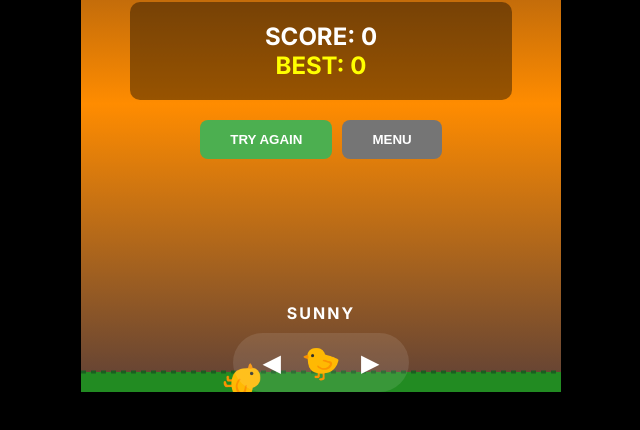
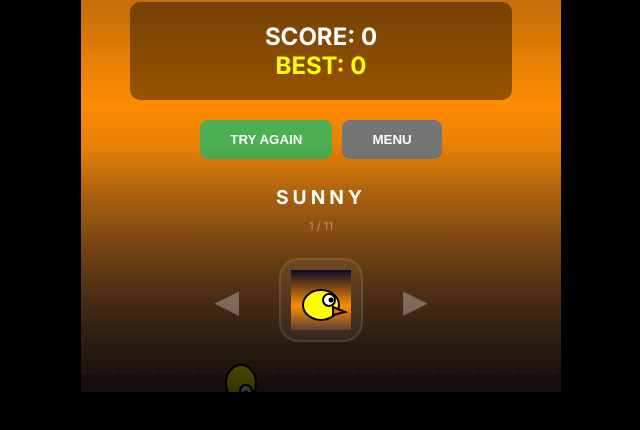
Before and after one commit to ypibsvanderdev/tung-tung-tung-sahur-bird, a website: page index.html in a window 1280 px wide. Both pictures are taken after a click on the button "START". Shown: the part 368-798 px from the top of the page, without its empty margins (319-959 px from the left). Drawn offline with Linux system fonts and the light colour scheme.

Commit message:
Elite Hyper-Upgrade: 100 Levels + 5 Dynamic Themes + Chibi Bird Renderer + Monkey skin

```diff
--- a/index.html
+++ b/index.html
@@ -70,27 +70,33 @@
         .btn-menu { background: #757575; color: #fff; }
         .btn-start { background: #4caf50; color: #fff; font-size: 1.2rem; padding: 15px 50px; }
 
-        /* --- CHARACTER SELECTOR (SLIDER) --- */
         #skin-slider-container {
             position: absolute; bottom: 40px; left: 0; right: 0;
             display: flex; flex-direction: column; align-items: center;
-            gap: 10px;
+            gap: 15px; background: linear-gradient(to top, rgba(0,0,0,0.8), transparent);
+            padding: 40px 0;
         }
 
-        #skin-name { font-weight: 700; color: #fff; text-transform: uppercase; letter-spacing: 2px; }
+        #skin-name { font-weight: 900; color: #fff; text-transform: uppercase; letter-spacing: 4px; font-size: 1.2rem; }
+        #skin-count { font-size: 0.7rem; color: rgba(255,255,255,0.4); margin-top: -5px; }
 
         .slider-wrapper {
-            display: flex; align-items: center; gap: 20px;
-            background: rgba(255,255,255,0.1); padding: 10px 30px; border-radius: 100px;
+            display: flex; align-items: center; gap: 40px;
+            padding: 10px;
         }
 
         .slider-arrow {
-            cursor: pointer; font-size: 1.5rem; transition: 0.2s; pointer-events: auto;
+            cursor: pointer; font-size: 2rem; transition: 0.3s; pointer-events: auto;
+            color: rgba(255,255,255,0.3);
         }
 
-        .slider-arrow:hover { color: #4caf50; }
+        .slider-arrow:hover { color: #fff; transform: scale(1.2); }
 
-        .skin-icon { font-size: 2rem; }
+        .skin-preview-box {
+            width: 80px; height: 80px; background: rgba(255,255,255,0.05);
+            border: 2px solid rgba(255,255,255,0.1); border-radius: 20px;
+            display: flex; align-items: center; justify-content: center;
+        }
 
         /* --- MODE TABS --- */
         .mode-tabs {
@@ -141,9 +147,12 @@
             <!-- SKIN SLIDER -->
             <div id="skin-slider-container">
                 <div id="skin-name">SUNNY</div>
+                <div id="skin-count">1 / 11</div>
                 <div class="slider-wrapper">
                     <div class="slider-arrow" onclick="prevSkin()">&#9664;</div>
-                    <div id="skin-icon" class="skin-icon">🐤</div>
+                    <div class="skin-preview-box">
+                        <canvas id="skinPreview" width="60" height="60"></canvas>
+                    </div>
                     <div class="slider-arrow" onclick="nextSkin()">&#9654;</div>
                 </div>
             </div>
--- a/scripts/game.js
+++ b/scripts/game.js
@@ -1,6 +1,6 @@
 /**
  * FLAPPY BIRD 1:1 CLONE | Elite Physics Core
- * Recreating https://flappy-clone--meqdad1.replit.app/
+ * Hyper-Upgrade: 100 Levels + Dynamic Themes + High-Fidelity Birds
  */
 
 const canvas = document.getElementById('gameCanvas');
@@ -11,7 +11,9 @@
 const scoreBox = document.getElementById('score-box');
 const goText = document.getElementById('go-text');
 const skinNameDisplay = document.getElementById('skin-name');
-const skinIconDisplay = document.getElementById('skin-icon');
+const skinPreviewCanvas = document.getElementById('skinPreview');
+const skinPreviewCtx = skinPreviewCanvas ? skinPreviewCanvas.getContext('2d') : null;
+const skinCountDisplay = document.getElementById('skin-count');
 
 // SFX
 const flapSfx = document.getElementById('flap-sfx');
@@ -29,26 +31,97 @@
 let isStarted = false;
 let isGameOver = false;
 let frameCount = 0;
-let mode = 'endless'; // endless, levels
+let mode = 'endless';
 let currentLevel = 0;
-const MAX_LEVELS = 10;
+const MAX_LEVELS = 100;
 const PIPES_PER_LEVEL = 10;
 
-// --- SKINS (11 Variant 1:1 List) ---
+// --- THEME SYSTEM ---
+const THEMES = [
+    { name: "CLASSIC", top: "#0a0a2a", mid: "#ff8c00", bot: "#5d4037", pipe: "#2e7d32", lip: "#4caf50" },
+    { name: "DESERT", top: "#87ceeb", mid: "#ffd700", bot: "#d2b48c", pipe: "#8b4513", lip: "#a0522d" },
+    { name: "NEON", top: "#000000", mid: "#4b0082", bot: "#000000", pipe: "#ff00ff", lip: "#00d4ff" },
+    { name: "GHOST", top: "#1a1a1b", mid: "#424242", bot: "#1a1a1b", pipe: "#616161", lip: "#9e9e9e" },
+    { name: "OCEAN", top: "#01579b", mid: "#03a9f4", bot: "#0277bd", pipe: "#0d47a1", lip: "#29b6f6" }
+];
+let currentTheme = THEMES[0];
+
+// --- SKINS (11 Variant High-Fidelity List) ---
 const SKINS = [
-    { name: "SUNNY", icon: "🐤", primary: "#ffff00" },
-    { name: "RUBY", icon: "🐦", primary: "#ff0000" },
-    { name: "SKY", icon: "🐦", primary: "#00d4ff" },
-    { name: "FOREST", icon: "🐦", primary: "#00ff88" },
-    { name: "GHOST", icon: "👻", primary: "#ffffff" },
-    { name: "COSMIC", icon: "🦄", primary: "#ff00ff" },
-    { name: "SHADOW", icon: "🦇", primary: "#444444" },
-    { name: "COW", icon: "🐮", primary: "#ffffff" },
-    { name: "FROG", icon: "🐸", primary: "#00ff00" },
-    { name: "MONKEY", icon: "🐵", primary: "#cd853f" },
-    { name: "PIRATE", icon: "🦜", primary: "#ffcc00" }
+    { name: "SUNNY", color: "#ffff00", beak: "#ff6600", accessory: null },
+    { name: "RUBY", color: "#ff0000", beak: "#cc0000", accessory: "hair" },
+    { name: "SKY", color: "#00d4ff", beak: "#ffcc00", accessory: null },
+    { name: "FOREST", color: "#00ff88", beak: "#ff6600", accessory: "leaf" },
+    { name: "GHOST", color: "#ffffff", beak: "rgba(0,0,0,0)", accessory: "halo" },
+    { name: "COSMIC", color: "#ff00ff", beak: "#ffff00", accessory: "star" },
+    { name: "SHADOW", color: "#222222", beak: "#ff0000", accessory: "crown" },
+    { name: "MONKEY", color: "#8b4513", beak: "#d2b48c", accessory: "ears" },
+    { name: "SWAN", color: "#f0f0f0", beak: "#ffa500", accessory: "neck" },
+    { name: "DUCK", color: "#ffff00", beak: "#ffa500", accessory: "cap" },
+    { name: "PIRATE", color: "#ffcc00", beak: "#ff6600", accessory: "hat" }
 ];
 let currentSkinIndex = 0;
+
+// --- SHARED RENDERERS ---
+function drawBirdStatic(ctx, skin, x, y) {
+    ctx.save();
+    ctx.translate(x, y);
+
+    // Body
+    ctx.fillStyle = skin.color;
+    ctx.strokeStyle = "#000";
+    ctx.lineWidth = 2;
+    ctx.beginPath();
+    ctx.ellipse(0, 0, 18, 15, 0, 0, Math.PI * 2);
+    ctx.fill();
+    ctx.stroke();
+
+    // Beak
+    ctx.fillStyle = skin.beak;
+    ctx.beginPath();
+    ctx.moveTo(12, 2);
+    ctx.lineTo(24, 7);
+    ctx.lineTo(12, 10);
+    ctx.closePath();
+    ctx.fill();
+    ctx.stroke();
+
+    // Eye
+    ctx.fillStyle = "#fff";
+    ctx.beginPath();
+    ctx.arc(8, -5, 6, 0, Math.PI * 2);
+    ctx.fill();
+    ctx.stroke();
+    ctx.fillStyle = "#000";
+    ctx.beginPath();
+    ctx.arc(10, -5, 2.5, 0, Math.PI * 2);
+    ctx.fill();
+
+    // Accessory
+    if (skin.accessory === "crown") {
+        ctx.fillStyle = "#ffd700";
+        ctx.beginPath(); ctx.moveTo(-10, -15); ctx.lineTo(-15, -25); ctx.lineTo(-10, -22); ctx.lineTo(-5, -28); ctx.lineTo(0, -22); ctx.lineTo(5, -25); ctx.lineTo(0, -15); ctx.closePath();
+        ctx.fill(); ctx.stroke();
+    } else if (skin.accessory === "hat") {
+        ctx.fillStyle = "#000"; ctx.fillRect(-15, -20, 30, 5); ctx.fillRect(-10, -35, 20, 15);
+    } else if (skin.accessory === "halo") {
+        ctx.strokeStyle = "#ffd700"; ctx.lineWidth = 3; ctx.beginPath(); ctx.ellipse(0, -30, 15, 5, 0, 0, Math.PI * 2); ctx.stroke();
+    } else if (skin.accessory === "leaf") {
+        ctx.fillStyle = "#00ff00"; ctx.beginPath(); ctx.ellipse(0, -15, 10, 5, 0.5, 0, Math.PI * 2); ctx.fill(); ctx.stroke();
+    } else if (skin.accessory === "ears") {
+        ctx.fillStyle = skin.color;
+        ctx.beginPath(); ctx.arc(-15, -5, 8, 0, Math.PI*2); ctx.fill(); ctx.stroke();
+        ctx.beginPath(); ctx.arc(15, -5, 8, 0, Math.PI*2); ctx.fill(); ctx.stroke();
+    }
+
+    ctx.restore();
+}
+
+function drawSkinPreview() {
+    if (!skinPreviewCtx) return;
+    skinPreviewCtx.clearRect(0, 0, 60, 60);
+    drawBirdStatic(skinPreviewCtx, SKINS[currentSkinIndex], 30, 35);
+}
 
 // --- CORE GAME OBJECTS ---
 class Bird {
@@ -74,7 +147,7 @@
     }
 
     update() {
-        this.velocity += 0.45; // Gravity
+        this.velocity += 0.45;
         this.y += this.velocity;
 
         if (this.velocity < 0) {
@@ -100,12 +173,7 @@
         ctx.save();
         ctx.translate(this.x, this.y);
         ctx.rotate(this.rotation);
-
-        ctx.font = `${this.size}px Arial`;
-        ctx.textAlign = "center";
-        ctx.textBaseline = "middle";
-        ctx.fillText(SKINS[currentSkinIndex].icon, 0, 0);
-
+        drawBirdStatic(ctx, SKINS[currentSkinIndex], 0, 0);
         ctx.restore();
     }
 }
@@ -114,36 +182,31 @@
     constructor(x) {
         this.x = x;
         this.width = 80;
-        this.gap = 200; // Increased spacing for additive playability
+        this.gap = 200;
         this.topHeight = Math.random() * (HEIGHT - this.gap - 250) + 120;
         this.passed = false;
     }
 
     update() {
-        this.x -= 3.2; // Slightly tuned speed
+        this.x -= 3.2;
     }
 
     draw() {
-        // Classic Green Pipes with Shading
-        ctx.fillStyle = "#2e7d32"; // Darker Green
-        ctx.strokeStyle = "#1b5e20";
+        ctx.fillStyle = currentTheme.pipe;
+        ctx.strokeStyle = "#000";
         ctx.lineWidth = 3;
 
-        // Top Pipe
         ctx.fillRect(this.x, 0, this.width, this.topHeight);
         ctx.strokeRect(this.x, -5, this.width, this.topHeight + 5);
-        // Top Lip
-        ctx.fillStyle = "#4caf50";
+        ctx.fillStyle = currentTheme.lip;
         ctx.fillRect(this.x - 5, this.topHeight - 30, this.width + 10, 30);
         ctx.strokeRect(this.x - 5, this.topHeight - 30, this.width + 10, 30);
 
-        // Bottom Pipe
         const bottomY = this.topHeight + this.gap;
-        ctx.fillStyle = "#2e7d32";
+        ctx.fillStyle = currentTheme.pipe;
         ctx.fillRect(this.x, bottomY, this.width, HEIGHT - bottomY);
         ctx.strokeRect(this.x, bottomY, this.width, HEIGHT - bottomY + 5);
-        // Bottom Lip
-        ctx.fillStyle = "#4caf50";
+        ctx.fillStyle = currentTheme.lip;
         ctx.fillRect(this.x - 5, bottomY, this.width + 10, 30);
         ctx.strokeRect(this.x - 5, bottomY, this.width + 10, 30);
     }
@@ -156,16 +219,12 @@
 function setSkin(index) {
     currentSkinIndex = index;
     skinNameDisplay.innerText = SKINS[currentSkinIndex].name;
-    skinIconDisplay.innerText = SKINS[currentSkinIndex].icon;
+    skinCountDisplay.innerText = `${currentSkinIndex + 1} / ${SKINS.length}`;
+    drawSkinPreview();
 }
 
-function nextSkin() {
-    setSkin((currentSkinIndex + 1) % SKINS.length);
-}
-
-function prevSkin() {
-    setSkin((currentSkinIndex - 1 + SKINS.length) % SKINS.length);
-}
+function nextSkin() { setSkin((currentSkinIndex + 1) % SKINS.length); }
+function prevSkin() { setSkin((currentSkinIndex - 1 + SKINS.length) % SKINS.length); }
 
 function setMode(m) {
     mode = m;
@@ -194,6 +253,7 @@
     scoreBox.style.display = 'none';
     goText.style.display = 'none';
 
+    currentTheme = THEMES[0];
     if (mode === 'levels') {
         document.getElementById('level-status').innerText = `${currentLevel} / ${MAX_LEVELS} COMPLETED`;
     }
@@ -205,10 +265,8 @@
         bestScore = score;
         localStorage.setItem('flappy-best', bestScore);
     }
-
     document.getElementById('final-score').innerText = score;
     document.getElementById('best-score').innerText = bestScore;
-
     gameOverMenu.style.display = 'block';
     scoreBox.style.display = 'block';
     goText.style.display = 'block';
@@ -221,14 +279,12 @@
 
     bird.update();
 
-    if (frameCount % 120 === 0) { // Increased horizontal spacing
+    if (frameCount % 120 === 0) {
         pipes.push(new Pipe(WIDTH));
     }
 
     pipes.forEach((pipe, i) => {
         pipe.update();
-
-        // Collision (1:1 Clinical Detection)
         const hitBoxDist = 14;
         if (bird.x + hitBoxDist > pipe.x && bird.x - hitBoxDist < pipe.x + pipe.width) {
             if (bird.y - hitBoxDist < pipe.topHeight ||
@@ -243,12 +299,14 @@
             scoreSfx.currentTime = 0;
             scoreSfx.play().catch(() => {});
 
+            // THEME ROTATION
+            currentTheme = THEMES[Math.floor(score / 10) % THEMES.length];
+
             if (mode === 'levels' && score >= PIPES_PER_LEVEL) {
                  currentLevel++;
-                 bird.die(); // Complete level is like winning/dying reset
+                 bird.die();
             }
         }
-
         if (pipe.x + pipe.width < 0) pipes.splice(i, 1);
     });
 }
@@ -256,22 +314,23 @@
 function draw() {
     ctx.clearRect(0, 0, WIDTH, HEIGHT);
 
-    // 1:1 Parallax Night Sky Gradient is handled by CSS Canvas background
-    // Draw Ground
-    ctx.fillStyle = "#228b22";
+    const sky = ctx.createLinearGradient(0, 0, 0, HEIGHT);
+    sky.addColorStop(0, currentTheme.top);
+    sky.addColorStop(0.6, currentTheme.mid);
+    sky.addColorStop(1, currentTheme.bot);
+    ctx.fillStyle = sky;
+    ctx.fillRect(0,0, WIDTH, HEIGHT);
+
+    ctx.fillStyle = currentTheme.bot;
     ctx.fillRect(0, HEIGHT - 20, WIDTH, 20);
-    ctx.strokeStyle = "#1b5e20";
+    ctx.strokeStyle = "rgba(255,255,255,0.1)";
     ctx.setLineDash([5, 5]);
-    ctx.beginPath();
-    ctx.moveTo(0, HEIGHT - 20);
-    ctx.lineTo(WIDTH, HEIGHT - 20);
-    ctx.stroke();
+    ctx.beginPath(); ctx.moveTo(0, HEIGHT - 20); ctx.lineTo(WIDTH, HEIGHT - 20); ctx.stroke();
     ctx.setLineDash([]);
 
     pipes.forEach(p => p.draw());
     bird.draw();
 
-    // 1:1 In-game Score display
     if (isStarted && !isGameOver) {
         ctx.fillStyle = "#fff";
         ctx.font = "bold 60px Inter";
@@ -288,19 +347,17 @@
 // --- INPUT ---
 window.addEventListener('keydown', (e) => {
     if (e.code === 'Space' || e.code === 'ArrowUp') {
-        if (!isStarted && !isGameOver) { /* No jump on menu */ }
-        else if (isGameOver) { /* No jump on dead */ }
+        if (!isStarted && !isGameOver) { /* Start on Menu? Handle in btn */ }
+        else if (isGameOver) { /* Handle in btn */ }
         else bird.flap();
     }
 });
 
-canvas.addEventListener('mousedown', () => {
-    if (isStarted && !isGameOver) bird.flap();
-});
-
+canvas.addEventListener('mousedown', () => { if (isStarted && !isGameOver) bird.flap(); });
 canvas.addEventListener('touchstart', (e) => {
     e.preventDefault();
     if (isStarted && !isGameOver) bird.flap();
 }, { passive: false });
 
+drawSkinPreview();
 draw();
```
